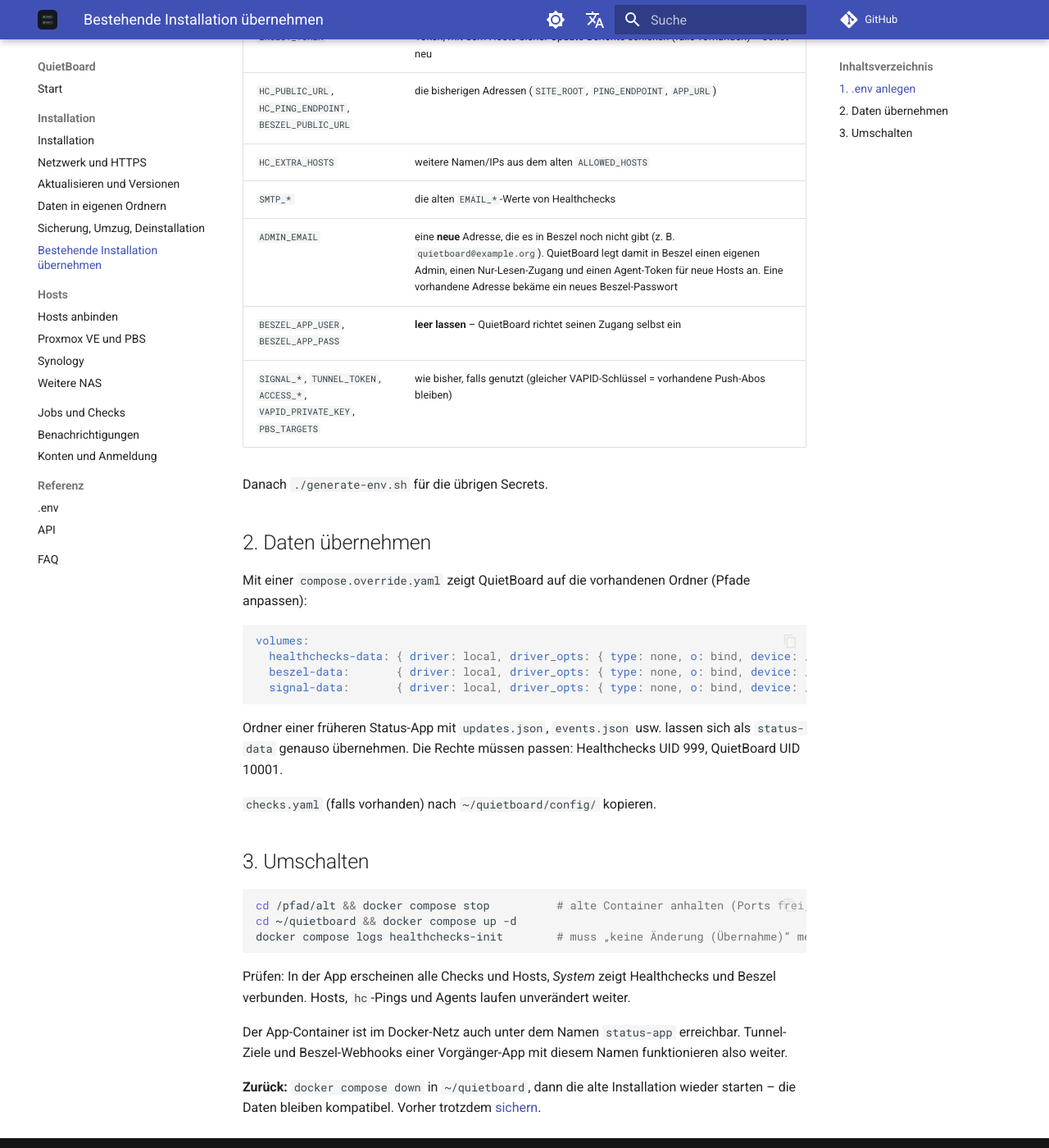
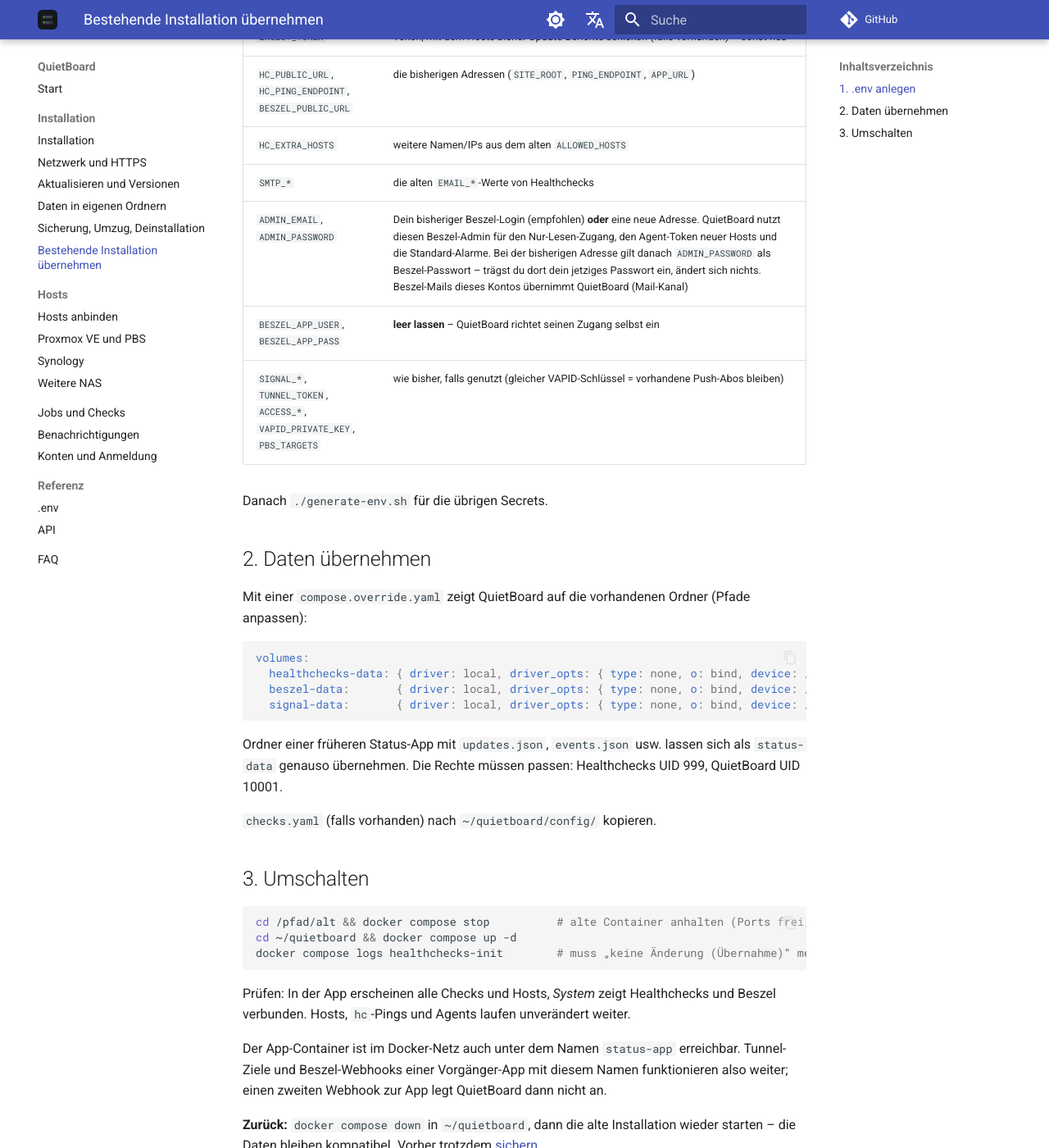
Before and after one commit to A13nka/quietboard, an MkDocs documentation site: the page built from docs/install/adopt.md, in a window 1280 px wide and 1400 px high, scrolled down 801 px. Shown: the whole window at 82% size. Built offline with MkDocs 1.6.1 and Material for MkDocs 9.7.7, drawn with Linux system fonts in a browser that asks for light colours; comment, search, counter and statistics services are not loaded.

Commit message:
Beszel: no second app webhook; adopt with existing login (#12)
Co-authored-by: Claude Opus 5.5 <noreply@anthropic.com>

```diff
--- a/docs/install/adopt.md
+++ b/docs/install/adopt.md
@@ -23,7 +23,7 @@ In `.env` die Werte der alten Installation eintragen, **bevor** `generate-env.sh
 | `HC_PUBLIC_URL`, `HC_PING_ENDPOINT`, `BESZEL_PUBLIC_URL` | die bisherigen Adressen (`SITE_ROOT`, `PING_ENDPOINT`, `APP_URL`) |
 | `HC_EXTRA_HOSTS` | weitere Namen/IPs aus dem alten `ALLOWED_HOSTS` |
 | `SMTP_*` | die alten `EMAIL_*`-Werte von Healthchecks |
-| `ADMIN_EMAIL` | eine **neue** Adresse, die es in Beszel noch nicht gibt (z. B. `quietboard@example.org`). QuietBoard legt damit in Beszel einen eigenen Admin, einen Nur-Lesen-Zugang und einen Agent-Token für neue Hosts an. Eine vorhandene Adresse bekäme ein neues Beszel-Passwort |
+| `ADMIN_EMAIL`, `ADMIN_PASSWORD` | Dein bisheriger Beszel-Login (empfohlen) **oder** eine neue Adresse. QuietBoard nutzt diesen Beszel-Admin für den Nur-Lesen-Zugang, den Agent-Token neuer Hosts und die Standard-Alarme. Bei der bisherigen Adresse gilt danach `ADMIN_PASSWORD` als Beszel-Passwort – trägst du dort dein jetziges Passwort ein, ändert sich nichts. Beszel-Mails dieses Kontos übernimmt QuietBoard (Mail-Kanal) |
 | `BESZEL_APP_USER`, `BESZEL_APP_PASS` | **leer lassen** – QuietBoard richtet seinen Zugang selbst ein |
 | `SIGNAL_*`, `TUNNEL_TOKEN`, `ACCESS_*`, `VAPID_PRIVATE_KEY`, `PBS_TARGETS` | wie bisher, falls genutzt (gleicher VAPID-Schlüssel = vorhandene Push-Abos bleiben) |
 
@@ -54,6 +54,6 @@ docker compose logs healthchecks-init        # muss „keine Änderung (Übernah
 
 Prüfen: In der App erscheinen alle Checks und Hosts, *System* zeigt Healthchecks und Beszel verbunden. Hosts, `hc`-Pings und Agents laufen unverändert weiter.
 
-Der App-Container ist im Docker-Netz auch unter dem Namen `status-app` erreichbar. Tunnel-Ziele und Beszel-Webhooks einer Vorgänger-App mit diesem Namen funktionieren also weiter.
+Der App-Container ist im Docker-Netz auch unter dem Namen `status-app` erreichbar. Tunnel-Ziele und Beszel-Webhooks einer Vorgänger-App mit diesem Namen funktionieren also weiter; einen zweiten Webhook zur App legt QuietBoard dann nicht an.
 
 **Zurück:** `docker compose down` in `~/quietboard`, dann die alte Installation wieder starten – die Daten bleiben kompatibel. Vorher trotzdem [sichern](backup.md).
```
Also changed, not shown: CHANGELOG.md (+6 -0 lines), docs/en/install/adopt.md (+2 -2 lines), 2 other files.
